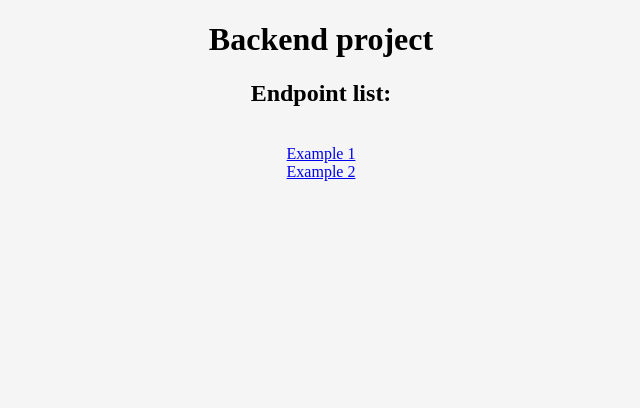
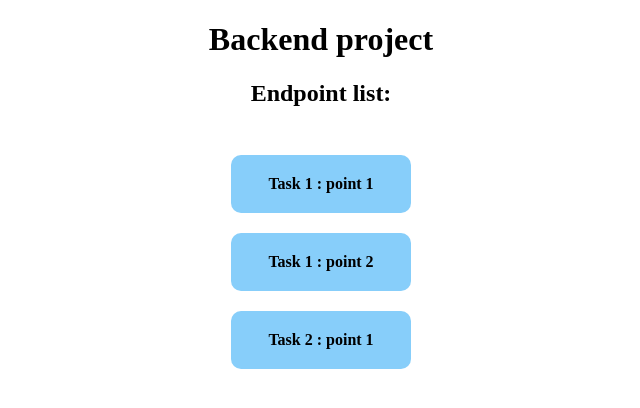
Before and after one commit to JokoPrabowo/freecodecamp_backend_project, a website: page views/index.html in a window 1280 px wide. Shown: the whole page, without its empty margins (319-959 px from the left). Drawn offline with Linux system fonts and the light colour scheme; files that its build step writes are made by us from their sources.

Commit message:
add endpoint for retrieve client data from headers

```diff
--- a/public/style.css
+++ b/public/style.css
@@ -1,5 +1,5 @@
 body{
-    background-color: whitesmoke;
+    background-color: white;
     color: black;
 }
 
@@ -10,3 +10,22 @@ header{
 main{
     text-align: center;
 }
+
+.btnx{
+    background-color: lightskyblue;
+    border: 5px solid transparent;
+    color: black;
+    font-weight: bold;
+    padding: 15px 32px;
+    text-align: center;
+    text-decoration: none;
+    display: inline-block;
+    font-size: 16px;
+    margin: 10px;
+    border-radius: 10px;
+}
+
+.btnx:hover{
+    background-color: azure;
+    border: 5px solid aquamarine;
+}
--- a/views/index.html
+++ b/views/index.html
@@ -11,8 +11,9 @@
         <main>
             <h2>Endpoint list:</h2>
             <br>
-            <a href="/api/2015-12-25" type="button">Example 1</a><br>
-            <a href="/api/1451001600000" type="button">Example 2</a>
+            <a href="/api/2015-12-25" type="button" class="btnx">Task 1 : point 1</a><br>
+            <a href="/api/1451001600000" type="button" class="btnx">Task 1 : point 2</a><br>
+            <a href="/api/whoami" type="button" class="btnx">Task 2 : point 1</a><br>
         </main>
     </body>
 </html>
```
Also changed, not shown: index.js (+9 -0 lines).
